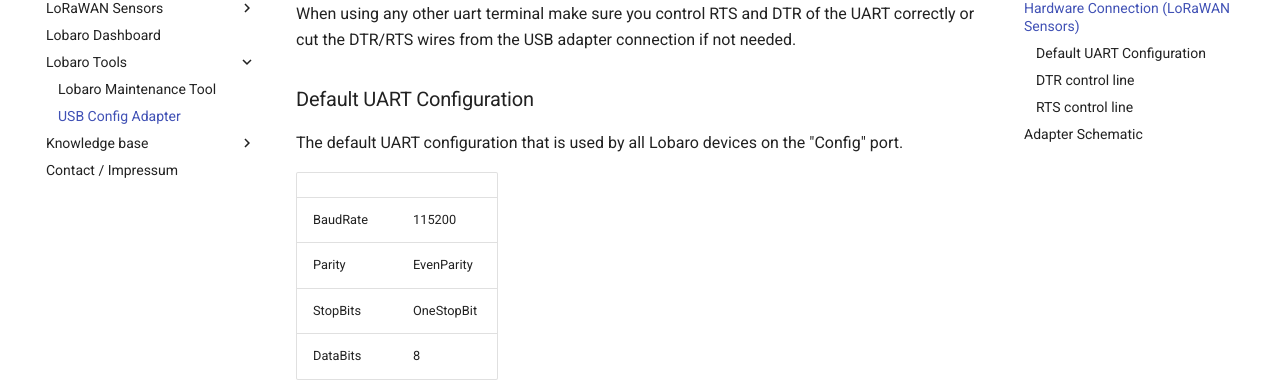
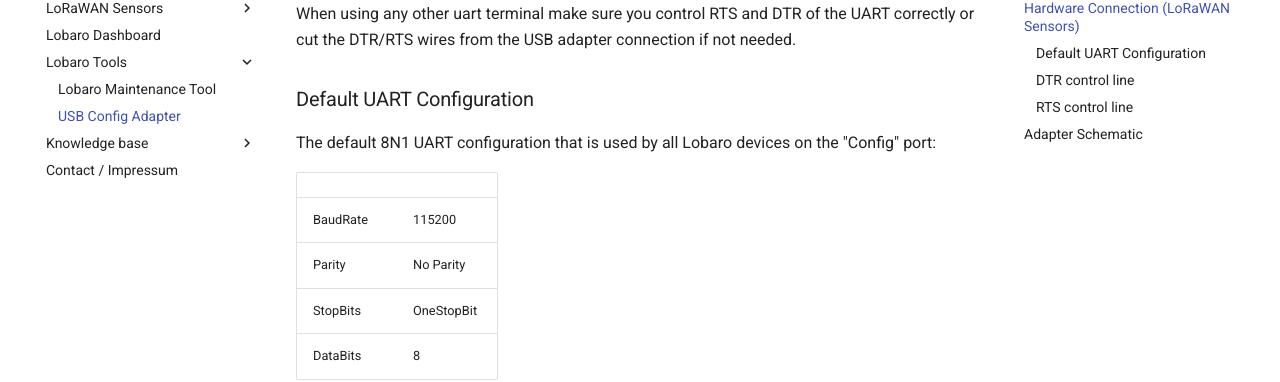
Before and after one commit to Lobaro/docs, an MkDocs documentation site: the page built from docs/tools/usb-config-adapter.md, in a window 1280 px wide and 900 px high, scrolled down 936 px. Shown: the part 127-509 px from the top of the window. Built offline with MkDocs 1.6.1 and Material for MkDocs 9.7.7, drawn with Linux system fonts in a browser that asks for light colours; a script that is not in the unit is left out; comment, search, counter and statistics services are not loaded.

Commit message:
fix parity error

```diff
--- a/docs/tools/usb-config-adapter.md
+++ b/docs/tools/usb-config-adapter.md
@@ -31,12 +31,12 @@
 
 ### Default UART Configuration
 
-The default UART configuration that is used by all Lobaro devices on the "Config" port.
+The default 8N1 UART configuration that is used by all Lobaro devices on the "Config" port:
 
 |         |              |
 |---------|--------------|
 |BaudRate | 115200       |
-|Parity   | EvenParity   |
+|Parity   | No Parity    |
 |StopBits | OneStopBit   |
 |DataBits | 8            |
 
```
